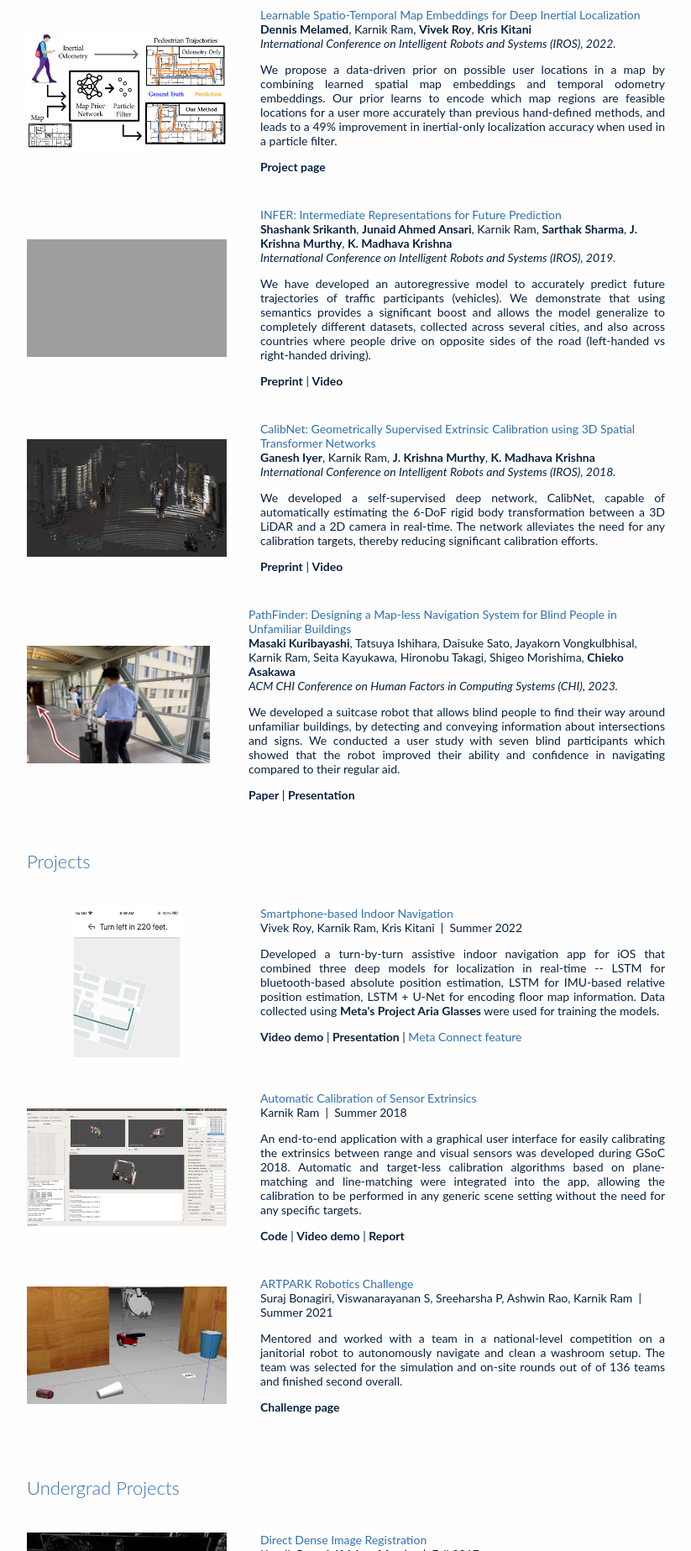
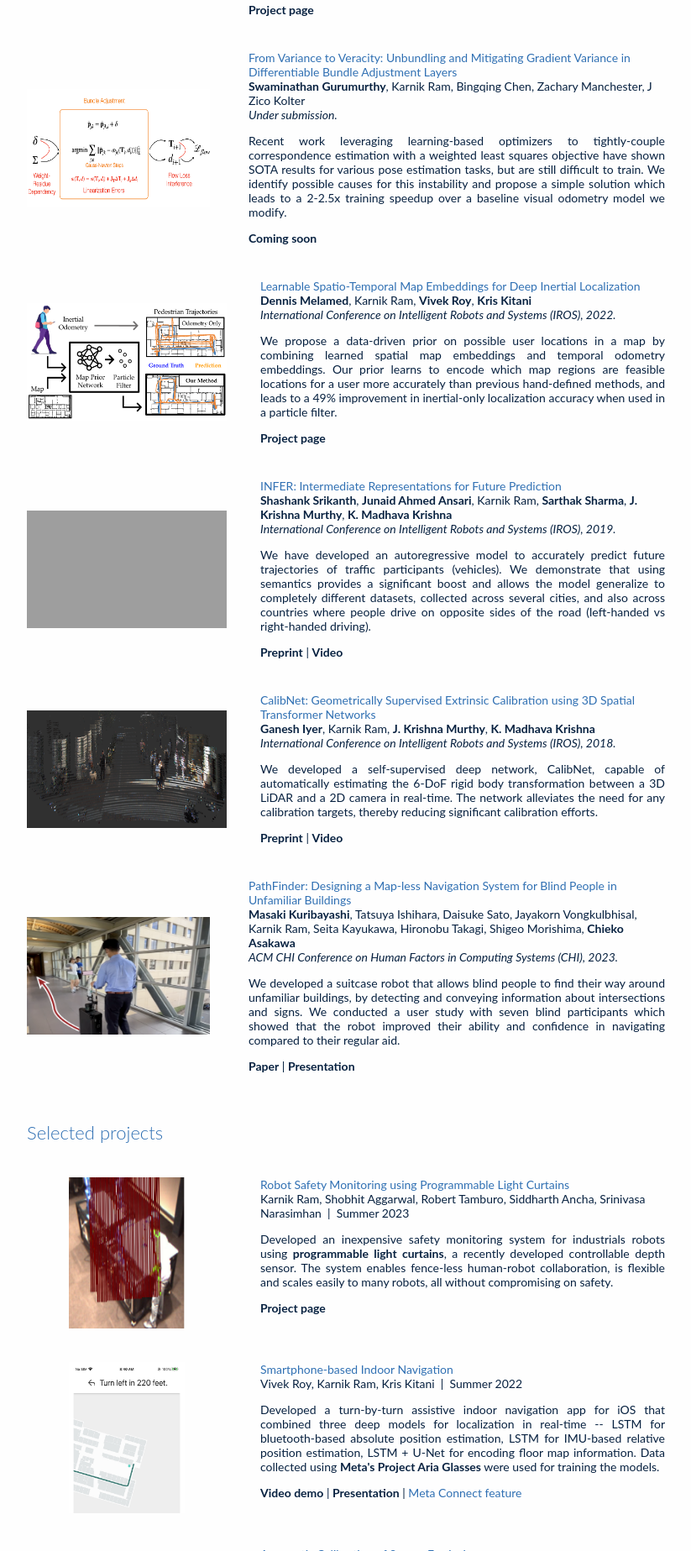
Before and after one commit to karnikram/karnikram.github.io, a plain HTML site: page index.html in a window 1280 px wide. Shown: the part 953-2800 px from the top of the page at 84% size, without its empty margins (228-1051 px from the left). Drawn offline with Linux system fonts and the light colour scheme; grey boxes are pictures that could not be loaded.

Commit message:
Project updates

```diff
--- a/index.html
+++ b/index.html
@@ -127,7 +127,8 @@
 								<name>Karnik Ram</name>
 							</p>
 							<p align="justify">
-								I am an <a href="https://ellis.eu">ELLIS PhD</a> student supervised by Prof. <a href="https://scholar.google.com/citations?user=cXQciMEAAAAJ&hl=en"> Daniel Cremers</a> at the Technical University of Munich and Prof. <a href="https://scholar.google.com/citations?user=8200InoAAAAJ&hl=en">Max Welling</a> at the University of Amsterdam.
+								I am an <a href="https://ellis.eu">ELLIS PhD</a> student supervised by Prof. <a href="https://scholar.google.com/citations?user=cXQciMEAAAAJ&hl=en"> Daniel Cremers</a> at the Technical University of Munich
+								and Prof. <a href="https://scholar.google.com/citations?user=8200InoAAAAJ&hl=en">Max Welling</a> at the University of Amsterdam. I'm currently interested in physics-based ML for material discovery.
 								<br>
 								<br>
 								Previously, I was a Research Associate in the <a href="https://ri.cmu.edu">Robotics
@@ -168,12 +169,13 @@
 				<td>
 					<heading>What's new</heading>
 					<ul>
+						<li>Dec 2023: Update on two projects done while at CMU that are now under submission -- a new safety monitoring system for robots & a method to speed up differentiable bundle-adjustment training. </li>
 						<li>June 2023: My MS thesis at IIIT-H received the <a href="https://alumnifund.iiit.ac.in/giving/endowments/">Ritesh Tiwari Outstanding MS Thesis Award.</a></li>
 						<li>April 2023: I will be starting as an <a href="https://ellis.eu">ELLIS PhD</a> student at TUM in Fall '23.</li>
 						<li>Oct 2022: Our work on assistive indoor navigation at CMU was featured in <a href="https://www.youtube.com/watch?v=hvfV-iGwYX8&t=4262s">Meta Connect</a>.</li>
-						<li> June 2022: Our work on using map priors for inertial odometry got accepted for IROS. </li>
+						<li>June 2022: Our work on using map priors for inertial odometry was accepted for IROS. </li>
 						<li>Oct 2021: I started as a research associate at CMU RI.</li>
-						<li> June 2021: Our work on <a href="https://karnikram.info/rp-vio">RP-VIO</a> got accepted
+						<li>June 2021: Our work on <a href="https://karnikram.info/rp-vio">RP-VIO</a> was accepted
 							for IROS. </li>
 					</ul>
 				</td>
@@ -215,6 +217,31 @@
 							significant improvement over a state-of-the-art monocular VIO algorithm in dynamic
 							environments.</p>
 						<a href="https://karnikram.info/rp-vio/">Project page</a>
+
+					</td>
+				</tr>
+			</table>
+
+			<table class="compact" border="0" align="center" cellspacing="0" cellpadding="20">
+				<tr>
+					<td width="33%">
+						<a href="https://karnikram.info">
+							<img src='/images/v2v.png' style="width:218px;height:140px;" />
+						</a>
+					</td>
+					<td valign="top" width="67%">
+						<p>
+							<papertitle>From Variance to Veracity: Unbundling and Mitigating Gradient Variance in
+								Differentiable Bundle Adjustment Layers
+							</papertitle>
+							</a><br> <a href="https://swami1995.github.io/">Swaminathan Gurumurthy</a>, Karnik Ram, Bingqing Chen, Zachary Manchester, J Zico Kolter
+							<br>
+							<i>Under submission.</i>
+
+						<p align="justify"> Recent work leveraging learning-based optimizers to tightly-couple correspondence estimation
+							with a weighted least squares objective have shown SOTA results for various pose estimation tasks, but are still difficult to train.
+							We identify possible causes for this instability and propose a simple solution which leads to a 2-2.5x training speedup over a baseline visual odometry model we modify.</p>
+						<a href="https://karnikram.info/">Coming soon</a>
 
 					</td>
 				</tr>
@@ -339,13 +366,32 @@
 			<table class="compact" align="center" border="0" cellspacing="0" cellpadding="20">
 				<tr>
 					<td width="100%" valign="middle">
-						<heading>Projects</heading>
+						<heading>Selected projects</heading>
 					</td>
 				</tr>
 			</table>
 
+			<table class="compact" border="0" align="center" cellspacing="0" cellpadding="20">
 
-			<table class="compact" border="0" align="center" cellspacing="0" cellpadding="20">
+				<tr>
+					<td width="33%">
+						<div style="display:flex;justify-content:center;" >
+						<a href="https://www.youtube.com/watch?v=xFZ_9bAb43Q"><img src='/images/plc-safety.png' style="width:138px;height:180px;margin-left: auto;margin-right: auto;"/></a>
+						</div>
+					</td>
+					<td valign="top" width="67%">
+						<p>
+							<papertitle>Robot Safety Monitoring using Programmable Light Curtains</papertitle><br> Karnik Ram, Shobhit Aggarwal, Robert Tamburo, Siddharth Ancha, Srinivasa Narasimhan &nbsp;|&nbsp; Summer
+							2023
+						<p align="justify">
+							Developed an inexpensive safety monitoring system for industrials robots using <a href="https://www.cs.cmu.edu/~ILIM/light_curtains/">programmable light curtains</a>, a recently developed
+							controllable depth sensor. The system enables fence-less human-robot collaboration, is flexible and scales easily to many robots, all without compromising on safety.
+						</p>
+						<a href="https://cmu-mfi.github.io/plc-safety">Project page</a>
+					</td>
+				</tr>
+
+
 				<tr>
 					<td width="33%">
 						<div style="display:flex;justify-content:center;" >
@@ -407,7 +453,7 @@
 						<a href="https://www.artpark.in/robotChallenge">Challenge page</a>
 					</td>
 				</tr>
-			</table>
+			<!--</table>
 
 			<br><br>
 			<table class="compact" align="center" border="0" cellspacing="0" cellpadding="20">
@@ -461,7 +507,7 @@
 						<a href="https://github.com/karnikram/motion-calib">Code</a>
 
 					</td>
-				</tr>
+				</tr>-->
 
 				<tr>
 					<td width="33%">
@@ -488,7 +534,7 @@
 					</td>
 				</tr>
 
-				<tr>
+				<!--<tr>
 					<td width="33%">
 						<a href="/images/motioncap.png">
 							<img src='/images/motioncap.png' style="width:238px;height:140px;">
@@ -592,7 +638,7 @@
 						<a
 							href="http://www.thehindu.com/news/cities/chennai/food-travel-and-books-all-via-apps/article7740797.ece">Press</a><br>
 					</td>
-				</tr>
+				</tr>-->
 
 				<tr>
 					<td width="25%">
@@ -615,7 +661,8 @@
 						</p>
 						<a href="https://github.com/karnikram/the-ssn-app">Code</a> |
 						<a href="https://play.google.com/store/apps/details?id=in.edu.ssn.ssnapp">Store</a> |
-						<a href="/images/shivnadar.jpg"><span style='font-weight:normal;color:#3070B3;'>Appreciation</span></a>
+						<a href="/images/shivnadar.jpg"><span style='font-weight:normal;color:#3070B3;'>Appreciation</span></a> |
+						<a href="http://www.thehindu.com/features/downtown/students-engineer-an-innovation/article7386620.ece"><span style='font-weight:normal;color:#3070B3;'>Press</span></a>
 					</td>
 				</tr>
 
@@ -652,7 +699,7 @@
 										<br>
 									        <span style='font-weight:normal;'>Profile picture courtesy: <a href="https://nnsriram97.github.io/">Sriram</a></span>
 									        <br>
-										<span style='font-weight:normal;color:#3070B3;'>Last updated: Sept, 2023</span>
+										<span style='font-weight:normal;color:#3070B3;'>Last updated: Dec, 2023</span>
 									</font>
 								</p>
 							</td>
```
Also changed, not shown: images/plc-safety.png (added), images/v2v.png (added).
